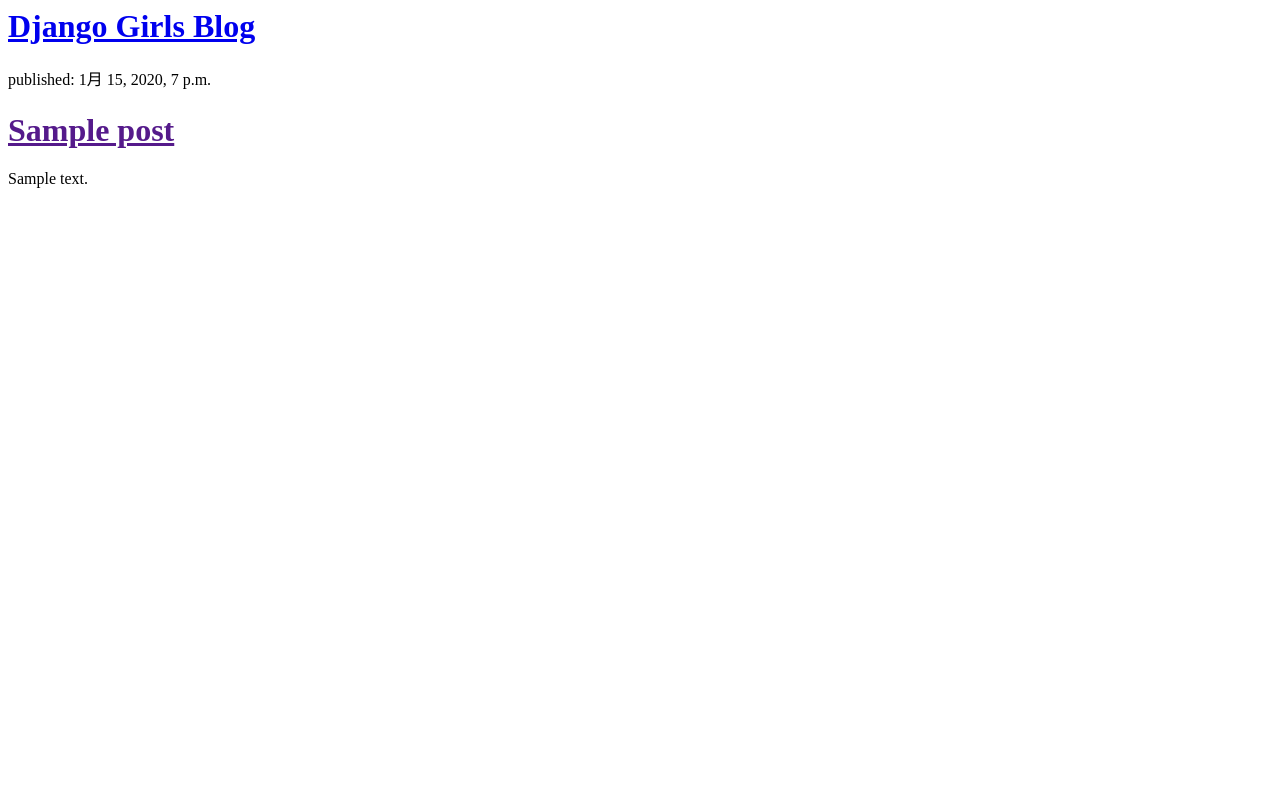
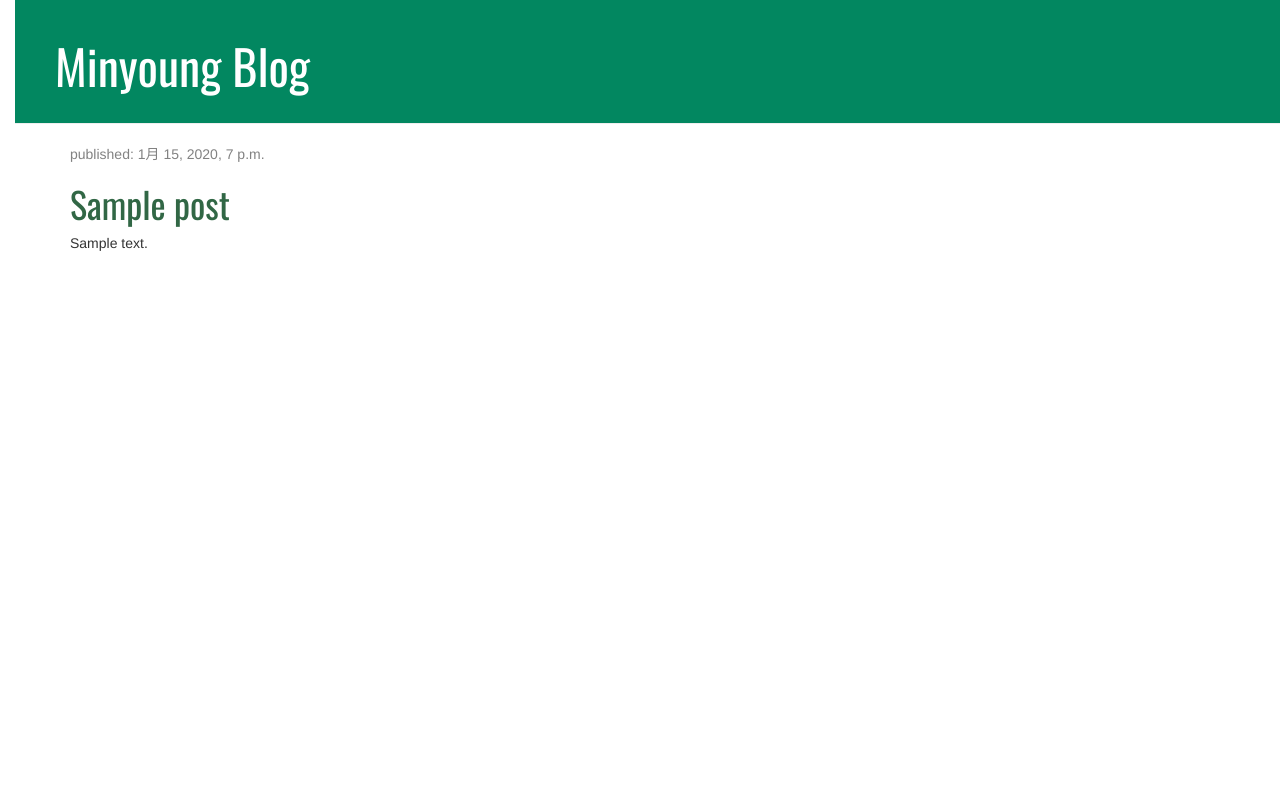
Before and after one commit to minyoung-japan/my-first-blog, a Django app: page / in a window 1280 px wide. Run offline with Django 3.2, Linux system fonts and the light colour scheme; tables that the repository leaves empty hold one stand-in row (values such as "Sample post"); some libraries are stand-ins or nearby versions.

Commit message:
template change1

```diff
--- /dev/null
+++ b/blog/static/css/blog.css
@@ -0,0 +1,51 @@
+.page-header {
+    background-color: #028760;
+    margin-top: 0;
+    padding: 20px 20px 20px 40px;
+}
+
+.page-header h1, .page-header h1 a, .page-header h1 a:visited, .page-header h1 a:active {
+    color: #ffffff;
+    font-size: 36pt;
+    text-decoration: none;
+}
+
+.content {
+    margin-left: 40px;
+}
+
+h1, h2, h3, h4 {
+    font-family: 'Oswald', cursive;
+}
+
+.date {
+    color: #828282;
+}
+
+.save {
+    float: right;
+}
+
+.post-form textarea, .post-form input {
+    width: 100%;
+}
+
+.top-menu, .top-menu:hover, .top-menu:visited {
+    color: #ffffff;
+    float: right;
+    font-size: 26pt;
+    margin-right: 20px;
+}
+
+.post {
+    margin-bottom: 70px;
+}
+
+.post h1 a, .post h1 a:visited {
+    color: #316745;
+}
+
+
+body {
+    padding-left: 15px;
+}
--- a/blog/templates/blog/post_list.html
+++ b/blog/templates/blog/post_list.html
@@ -1,26 +1,44 @@
+{% load static %}
+
+
 <html>
     <head>
-        <title>Django Girls blog</title>
+        <title>minyoung blog</title>
+        <link href="//fonts.googleapis.com/css?family=Oswald&subset=latin,latin-ext" rel="stylesheet" type="text/css">
+        <link rel="stylesheet" href="//maxcdn.bootstrapcdn.com/bootstrap/3.2.0/css/bootstrap.min.css">
+        <link rel="stylesheet" href="//maxcdn.bootstrapcdn.com/bootstrap/3.2.0/css/bootstrap-theme.min.css">
+        <link rel="stylesheet" href="{% static 'css/blog.css' %}">
     </head>
 
 
     <body>
 
 
-<div>
-    <h1><a href="/">Django Girls Blog</a></h1>
-</div>
+        <div>
 
-{% for post in posts %}
-    <div>
-        <p>published: {{ post.published_date }}</p>
-        <h1><a href="">{{ post.title }}</a></h1>
-        <p>{{ post.text|linebreaksbr }}</p>
-    </div>
-{% endfor %}
+            <div class="page-header">
+               <h1><a href="/">Minyoung Blog</a></h1>
+            </div>
+        </div>
 
 
 
 
+<div class="content container">
+    <div class="row">
+        <div class="col-md-8">
+            {% for post in posts %}
+<div class="post">
+                    <div class="date">
+                        <p>published: {{ post.published_date }}</p>
+                    </div>
+                    <h1><a href="">{{ post.title }}</a></h1>
+                    <p>{{ post.text|linebreaksbr }}</p>
+                </div>
+            {% endfor %}
+        </div>
+    </div>
+</div>
+
     </body>
 </html>
```
